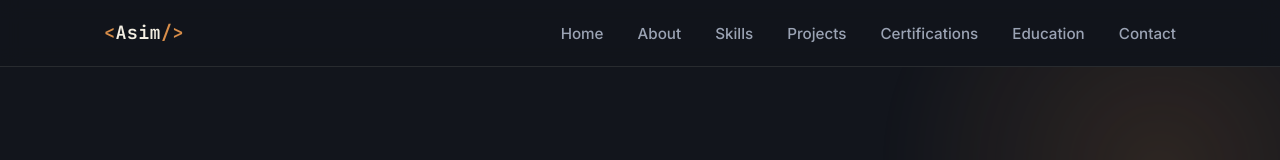
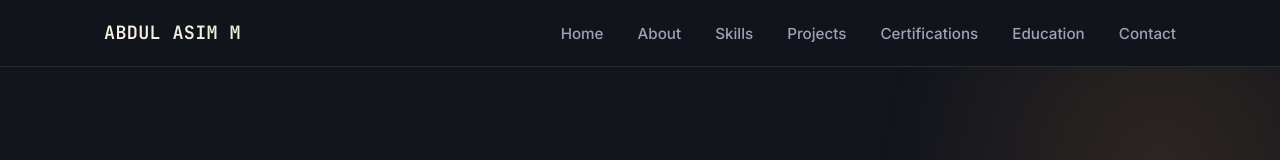
Before and after one commit to abdulasim823-coder/portfolio, a plain HTML site: page index.html in a window 1280 px wide. Shown: the top 160 px of the page. Drawn offline with Linux system fonts and the light colour scheme.

Commit message:
Update index.html

```diff
--- a/index.html
+++ b/index.html
@@ -19,7 +19,7 @@
   <header class="site-header">
     <nav class="navbar">
       <a href="#home" class="logo">
-        <span class="logo-bracket">&lt;</span>Asim<span class="logo-bracket">/&gt;</span>
+        ABDUL ASIM M
       </a>
 
       <input type="checkbox" id="nav-toggle" class="nav-toggle" />
```
